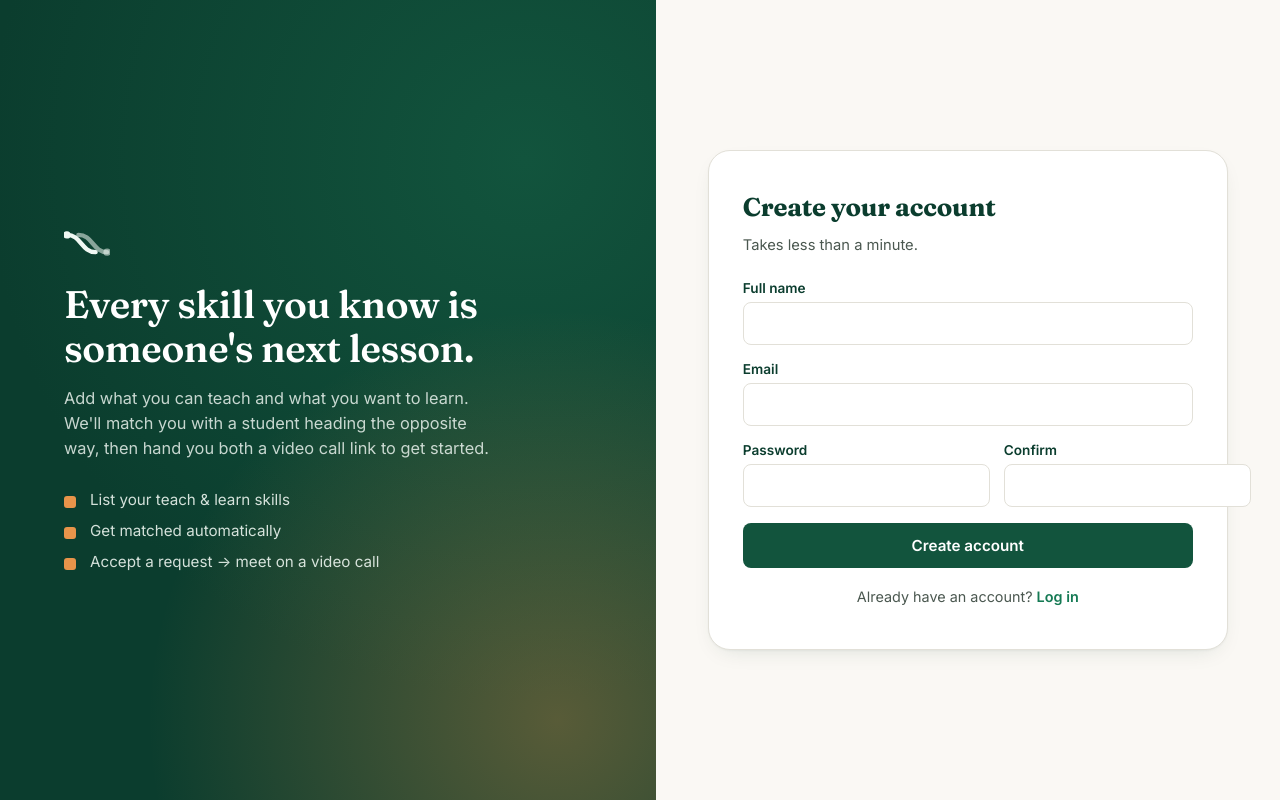
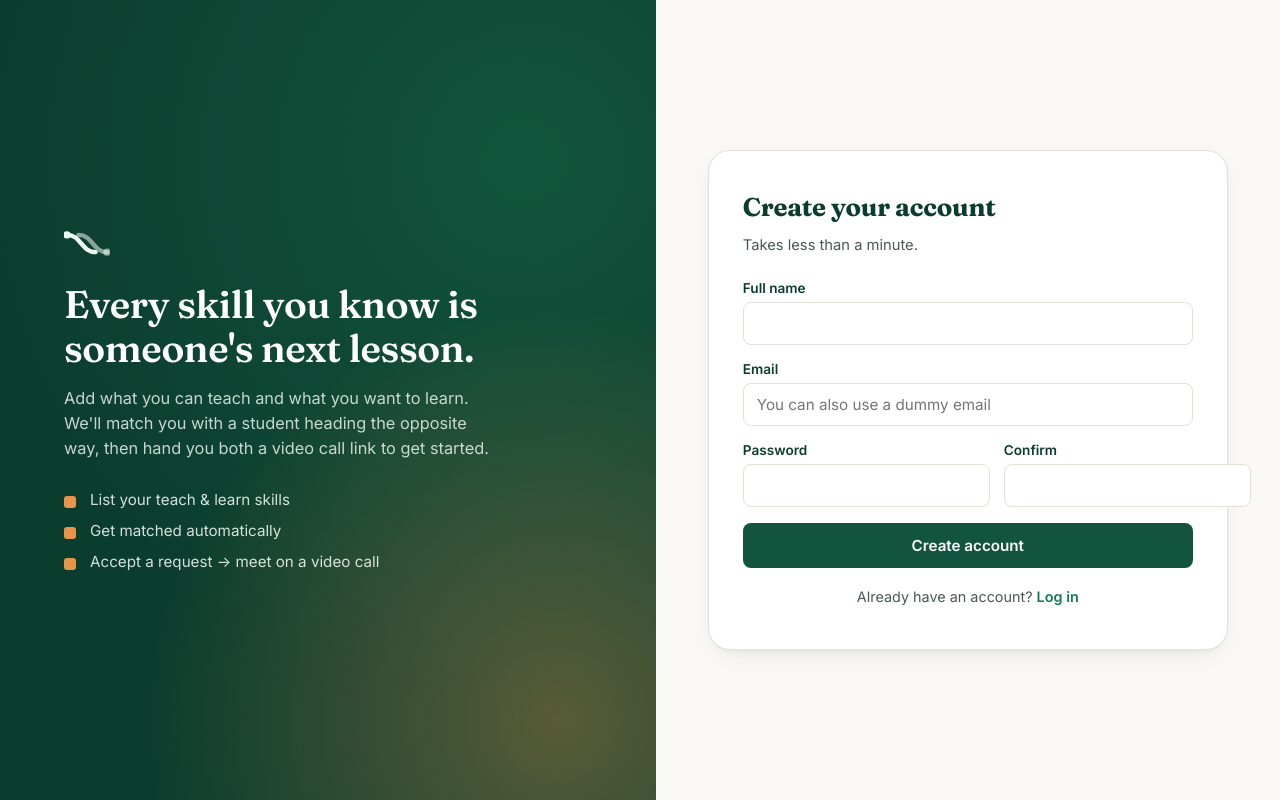
Before and after one commit to Anas2634/skill-swap-tracker, a React (Vite) app in the folder frontend/: page /register in a window 1280 px wide. Built offline with nearby package versions, Linux system fonts and the light colour scheme; no server answers.

Commit message:
Update dashboard, register page and README

```diff
--- a/frontend/src/pages/Dashboard.jsx
+++ b/frontend/src/pages/Dashboard.jsx
@@ -1,240 +1,3 @@
-// import { useEffect, useState } from 'react';
-// import API from '../api/axios';
-// import Loader from '../components/Loader';
-// import SkillChip from '../components/SkillChip';
-// import { useAuth } from '../context/AuthContext';
-
-// const emptySkillForm = { teachSkill: [], learnSkill: [], experience: '', availability: '' };
-
-// const Dashboard = () => {
-//   const { user } = useAuth();
-//   const [profile, setProfile] = useState(null);
-//   const [profileForm, setProfileForm] = useState({ name: '', city: '', bio: '' });
-//   const [skillForm, setSkillForm] = useState(emptySkillForm);
-//   const [teachInput, setTeachInput] = useState('');
-//   const [learnInput, setLearnInput] = useState('');
-//   const [loading, setLoading] = useState(true);
-//   const [savingProfile, setSavingProfile] = useState(false);
-//   const [savingSkills, setSavingSkills] = useState(false);
-//   const [toast, setToast] = useState('');
-
-//   useEffect(() => {
-//     const load = async () => {
-//       try {
-//         const [{ data: profileData }, { data: skillData }] = await Promise.all([
-//           API.get('/profile'),
-//           API.get('/skill'),
-//         ]);
-//         setProfile(profileData);
-//         setProfileForm({ name: profileData.name || '', city: profileData.city || '', bio: profileData.bio || '' });
-//         setSkillForm({
-//           teachSkill: skillData.teachSkill || [],
-//           learnSkill: skillData.learnSkill || [],
-//           experience: skillData.experience || '',
-//           availability: skillData.availability || '',
-//         });
-//       } catch (err) {
-
-//       } finally {
-//         setLoading(false);
-//       }
-//     };
-//     load();
-//   }, []);
-
-//   const showToast = (msg) => {
-//     setToast(msg);
-//     setTimeout(() => setToast(''), 2500);
-//   };
-
-//   const handleProfileSave = async (e) => {
-//     e.preventDefault();
-//     setSavingProfile(true);
-//     try {
-//       const { data } = await API.put('/profile', profileForm);
-//       setProfile(data);
-//       showToast('Profile updated ✔');
-//     } catch (err) {
-//       showToast(err.response?.data?.message || 'Updation Failed');
-//     } finally {
-//       setSavingProfile(false);
-//     }
-//   };
-
-//   const addTag = (type) => {
-//     const value = (type === 'teach' ? teachInput : learnInput).trim();
-//     if (!value) return;
-//     const key = type === 'teach' ? 'teachSkill' : 'learnSkill';
-//     if (skillForm[key].includes(value)) {
-//       type === 'teach' ? setTeachInput('') : setLearnInput('');
-//       return;
-//     }
-//     setSkillForm({ ...skillForm, [key]: [...skillForm[key], value] });
-//     type === 'teach' ? setTeachInput('') : setLearnInput('');
-//   };
-
-//   const removeTag = (type, value) => {
-//     const key = type === 'teach' ? 'teachSkill' : 'learnSkill';
-//     setSkillForm({ ...skillForm, [key]: skillForm[key].filter((s) => s !== value) });
-//   };
-
-//   const handleTagKeyDown = (e, type) => {
-//     if (e.key === 'Enter' || e.key === ',') {
-//       e.preventDefault();
-//       addTag(type);
-//     }
-//   };
-
-//   const handleSkillSave = async (e) => {
-//     e.preventDefault();
-//     if (!skillForm.teachSkill.length || !skillForm.learnSkill.length) {
-//       showToast('Add at least a teach or a learn Skill');
-//       return;
-//     }
-//     setSavingSkills(true);
-//     try {
-//       const { data } = await API.post('/skill', skillForm);
-//       setSkillForm({
-//         teachSkill: data.teachSkill,
-//         learnSkill: data.learnSkill,
-//         experience: data.experience || '',
-//         availability: data.availability || '',
-//       });
-//       showToast('Skills saved - Now checked matches✔');
-//     } catch (err) {
-//       showToast(err.response?.data?.message || 'Skills is not save ');
-//     } finally {
-//       setSavingSkills(false);
-//     }
-//   };
-
-//   if (loading) return <Loader label="Profile loading" />;
-
-//   return (
-//     <div className="page">
-//       {toast && <div className="toast">{toast}</div>}
-
-//       <header className="page-header">
-//         <h1>Your profile</h1>
-//         <p>This information is visible to other students in the Matches and Swap Requests sections.</p>
-//       </header>
-
-//       <div className="dashboard-grid">
-//         <form className="panel" onSubmit={handleProfileSave}>
-//           <h2>Basic info</h2>
-
-//           <label className="field">
-//             <span>Name</span>
-//             <input
-//               type="text"
-//               value={profileForm.name}
-//               onChange={(e) => setProfileForm({ ...profileForm, name: e.target.value })}
-//             />
-//           </label>
-
-//           <label className="field">
-//             <span>City</span>
-//             <input
-//               type="text"
-//               value={profileForm.city}
-//               onChange={(e) => setProfileForm({ ...profileForm, city: e.target.value })}
-//               placeholder=""
-//             />
-//           </label>
-
-//           <label className="field">
-//             <span>Bio</span>
-//             <textarea
-//               rows={3}
-//               value={profileForm.bio}
-//               onChange={(e) => setProfileForm({ ...profileForm, bio: e.target.value })}
-//               placeholder=""
-//             />
-//           </label>
-
-//           <button className="btn btn-primary" type="submit" disabled={savingProfile}>
-//             {savingProfile ? 'Saving…' : 'Save profile'}
-//           </button>
-//         </form>
-
-//         <form className="panel" onSubmit={handleSkillSave}>
-//           <h2>Your skills</h2>
-//           <p className="panel-hint">
-//            List the skills you can teach and the skills you want to learn so the matching engine can find suitable pairs.
-//           </p>
-
-//           <div className="field">
-//             <span>You can teach</span>
-//             <div className="tag-input">
-//               {skillForm.teachSkill.map((s) => (
-//                 <SkillChip key={s} label={s} variant="teach" removable onRemove={() => removeTag('teach', s)} />
-//               ))}
-//               <input
-//                 type="text"
-//                 value={teachInput}
-//                 onChange={(e) => setTeachInput(e.target.value)}
-//                 onKeyDown={(e) => handleTagKeyDown(e, 'teach')}
-//                 onBlur={() => addTag('teach')}
-//                 placeholder=""
-//               />
-//             </div>
-//           </div>
-
-//           <div className="field">
-//             <span>You want to learn</span>
-//             <div className="tag-input">
-//               {skillForm.learnSkill.map((s) => (
-//                 <SkillChip key={s} label={s} variant="learn" removable onRemove={() => removeTag('learn', s)} />
-//               ))}
-//               <input
-//                 type="text"
-//                 value={learnInput}
-//                 onChange={(e) => setLearnInput(e.target.value)}
-//                 onKeyDown={(e) => handleTagKeyDown(e, 'learn')}
-//                 onBlur={() => addTag('learn')}
-//                 placeholder=""
-//               />
-//             </div>
-//           </div>
-
-//           <div className="field-row">
-//             <label className="field">
-//               <span>Experience level</span>
-//               <select
-//                 value={skillForm.experience}
-//                 onChange={(e) => setSkillForm({ ...skillForm, experience: e.target.value })}
-//               >
-//                 <option value="">Select</option>
-//                 <option>Beginner</option>
-//                 <option>Intermediate</option>
-//                 <option>Expert</option>
-//               </select>
-//             </label>
-
-//             <label className="field">
-//               <span>Availability</span>
-//               <select
-//                 value={skillForm.availability}
-//                 onChange={(e) => setSkillForm({ ...skillForm, availability: e.target.value })}
-//               >
-//                 <option value="">Select</option>
-//                 <option>Weekdays</option>
-//                 <option>Weekends</option>
-//                 <option>Evenings</option>
-//               </select>
-//             </label>
-//           </div>
-
-//           <button className="btn btn-primary" type="submit" disabled={savingSkills}>
-//             {savingSkills ? 'Saving…' : 'Save skills'}
-//           </button>
-//         </form>
-//       </div>
-//     </div>
-//   );
-// };
-
-// export default Dashboard;
 
 
 
@@ -392,7 +155,7 @@ const Dashboard = () => {
               type="text"
               value={profileForm.city}
               onChange={(e) => setProfileForm({ ...profileForm, city: e.target.value })}
-              placeholder=""
+              placeholder="Confirm first latter is capital"
             />
           </label>
 
--- a/frontend/src/pages/Register.jsx
+++ b/frontend/src/pages/Register.jsx
@@ -70,7 +70,7 @@ const Register = () => {
 
           <label className="field">
             <span>Email</span>
-            <input type="email" name="email" required value={form.email} onChange={handleChange} placeholder="" />
+            <input type="email" name="email" required value={form.email} onChange={handleChange} placeholder="You can also use a dummy email" />
           </label>
 
           <div className="field-row">
```
Also changed, not shown: 1 other file (tests, documents, lock files or other folders).
